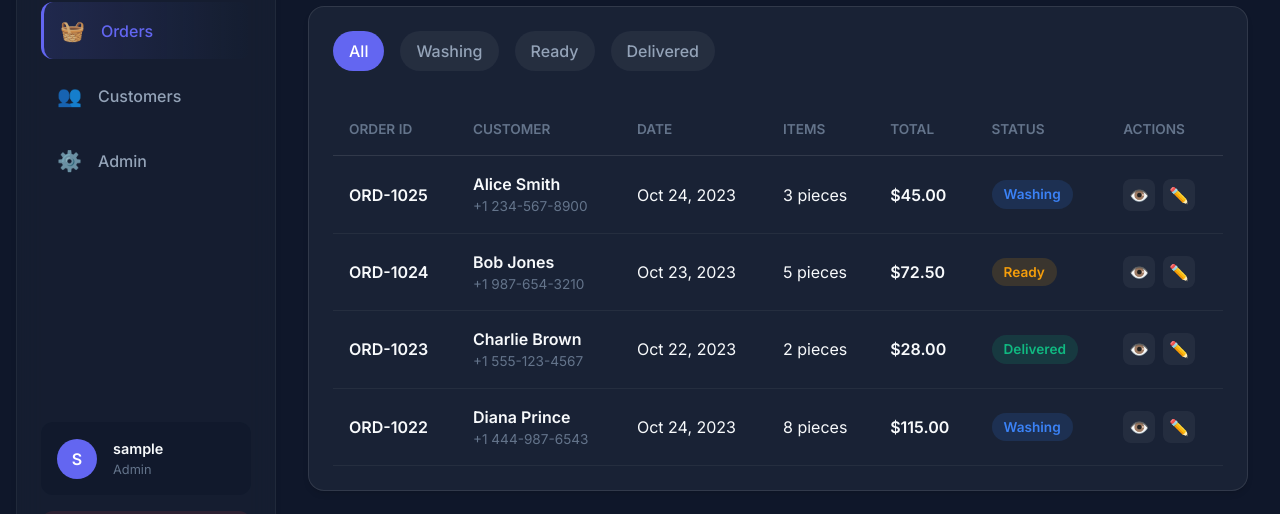
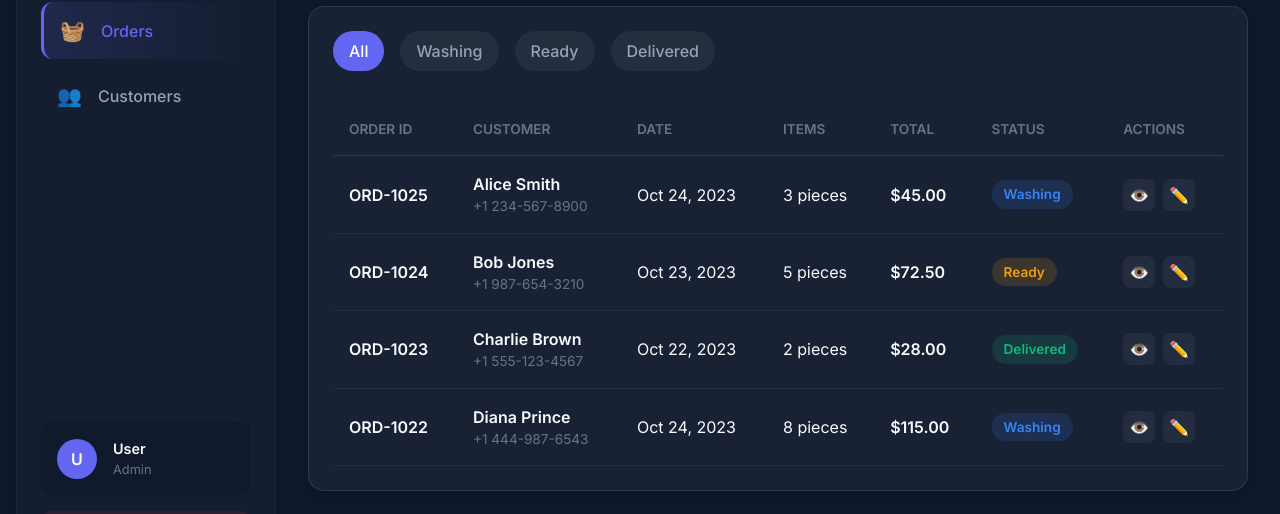
Before and after one commit to Hector-Pat/laundry-management-system_LAVALAVA, a React app in the folder frontend/: page /pedidos in a window 1280 px wide. Shown: the part 200-714 px from the top of the page. Built offline with nearby package versions, Linux system fonts and the light colour scheme; no server answers; sample sign-in values are in the browser's storage; the HTML template or start-up script is replaced by a standard one.

Commit message:
fix: usar user.fullName y rol en mayusculas en Layout.jsx
El objeto user del backend expone fullName (no username) y el rol viene
en mayusculas (ADMIN, RECEPCIONISTA, OPERADOR, CLIENT), por lo que el
nombre de usuario nunca se mostraba y el link de Admin nunca aparecia.

```diff
--- a/frontend/src/components/Layout.jsx
+++ b/frontend/src/components/Layout.jsx
@@ -19,7 +19,7 @@ function Layout({ children }) {
   ];
 
   // Add role-specific links
-  if (user?.role === 'admin') {
+  if (user?.role === 'ADMIN') {
     navLinks.push({ path: '/admin', label: 'Admin', icon: '⚙️' });
   }
 
@@ -46,9 +46,9 @@ function Layout({ children }) {
 
         <div className="sidebar-footer">
           <div className="user-info">
-            <div className="avatar">{user?.username?.charAt(0).toUpperCase() || 'U'}</div>
+            <div className="avatar">{user?.fullName?.charAt(0).toUpperCase() || 'U'}</div>
             <div className="user-details">
-              <span className="user-name">{user?.username || 'User'}</span>
+              <span className="user-name">{user?.fullName || 'User'}</span>
               <span className="user-role">{user?.role || 'Staff'}</span>
             </div>
           </div>
```
